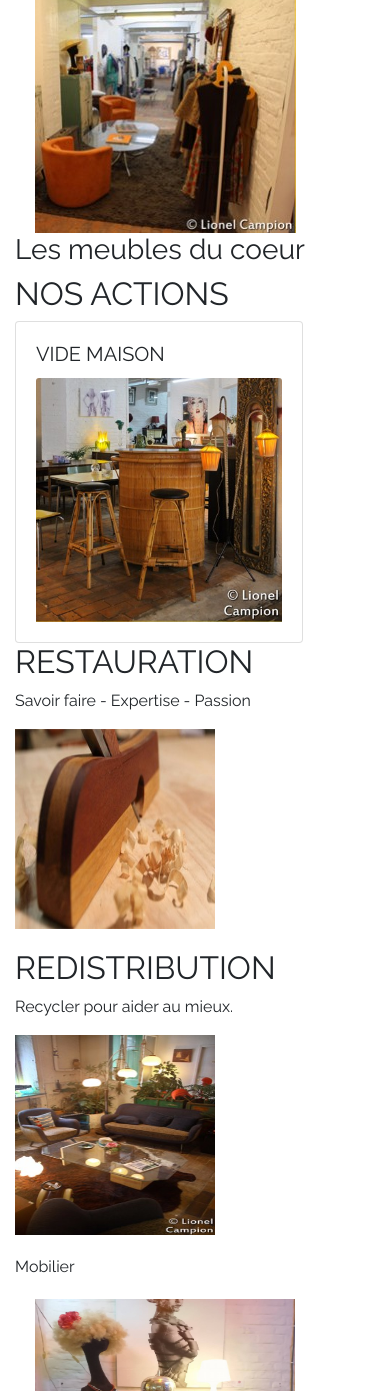
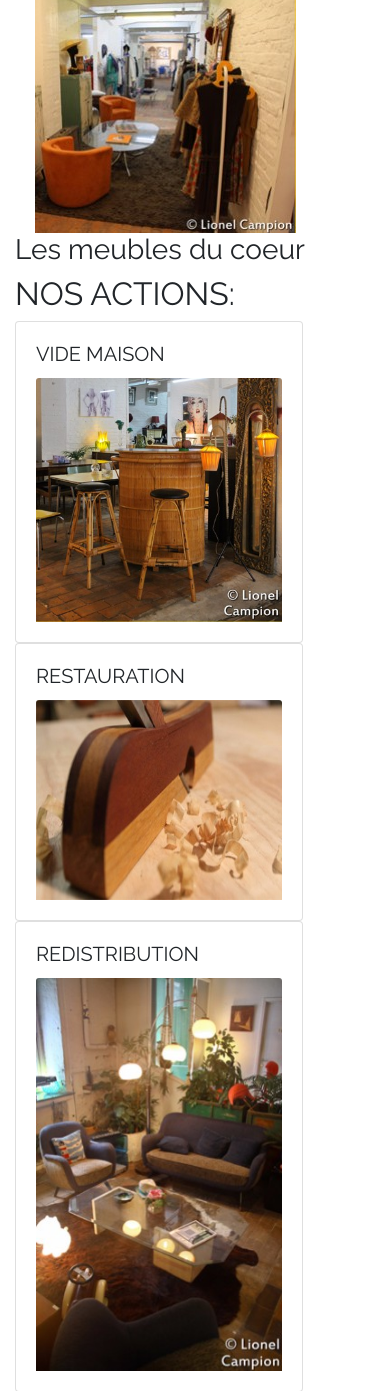
Before and after one commit to Liedekerke/AHOD, a PHP site: page / in a window 390 px wide; the page is wider, and only the part inside the window is pictured. Shown: the part 2579-3970 px from the top of that part. Run offline with PHP 8.4, Linux system fonts and the light colour scheme; some libraries are stand-ins or nearby versions.

Commit message:
Ajout d'un script sur le button donation avec des alert et mise en place des card sur les photos de la section nos action

```diff
--- a/assets/style.css
+++ b/assets/style.css
@@ -9,11 +9,12 @@ body {
 
 .firstsentence {
     margin-left:500px;
-    text-align:center;
+    /* text-align:center; */
     animation-name:text1;
 	animation-duration:2s;
 	color: white;
 	font-weight: bolder;
+	/* position: absolute; */
 }
 
 button{
@@ -210,10 +211,8 @@ button{
   padding: 20px;
 }
 
-.actionImage {
-  height: 200px;
-  width: 200px;
-  margin-bottom: 20px;
+#actionImage {
+	height: 200px;
 }
 .imgBoutique {
   height: 300px;
@@ -229,4 +228,6 @@ button{
 .carouselImage {
 	height: 800px;
 	width: 100%;
+	background-size: cover;
+	background-color: rgba(0, 0, 0, 1);
 }
--- a/index.html
+++ b/index.html
@@ -33,16 +33,16 @@
                         <div class="collapse navbar-collapse" id="navbarResponsive">
                             <ul class="navbar-nav ml-auto">
                                 <li class="nav-item active">
-                                    <a class="nav-link" href="#acceuil">Acceuil<span class="sr-only">(current)</span></a>
+                                    <a class="nav-link px-5" href="#acceuil">Acceuil<span class="sr-only">(current)</span></a>
                                 </li>
                                 <li class="nav-item active">
-                                    <a class="nav-link " href="#nosAction">Nos Actions</a>
+                                    <a class="nav-link px-5" href="#nosAction">Nos Actions</a>
                                 </li>
                                 <li class="nav-item active">
-                                    <a class="nav-link " href="#boutique">Boutique</a>
+                                    <a class="nav-link px-5" href="#boutique">Boutique</a>
                                 </li>
                                 <li class="nav-item active">
-                                    <a class="nav-link " href="#contact">Contact</a>
+                                    <a class="nav-link px-5" href="#contact">Contact</a>
                                 </li>
                             </ul>
                         </div>
@@ -56,19 +56,19 @@
     <div class="container-fluid">
         <div class="row">
             <div class="col-md">
-                <div id="carouselExampleFade" class="carousel slide carousel-fade" data-ride="carousel" data-interval="1000" data-wrap="false">
+                <div id="carouselExampleFade" class="carousel slide carousel-fade" class="d-flex justify-content-center" data-ride="carousel" data-interval="1000" data-wrap="false">
                     <div class="carousel-inner">
                         <div class="carousel-item active">
                             <div class="animation_text">
                                 <h1 class="firstsentence">LES RIVIÈRES SONT FAITES DE PETITES GOUTTES</h1>
-                                <button class="button"><i class="fas fa-shopping-cart"></i> Donation</button>
+                                <!-- <button class="button" id="button"><i class="fas fa-shopping-cart"></i> Donation</button> -->
                             </div>
                             <img class="d-block carouselImage" src="assets/slide1.jpg" alt="First slide">
                         </div>
                         <div class="carousel-item">
                                 <div class="animation_text">
                                     <h1 class="firstsentence">LES RIVIÈRES SONT FAITES DE PETITES GOUTTES</h1>
-                                    <button class="button"><i class="fas fa-shopping-cart"></i> Donation</button>
+                                    <button class="button" id="button"><i class="fas fa-shopping-cart"></i> Donation</button>
                                 </div>
                             <img class="d-block carouselImage" src="assets/slide2.jpg" alt="Second slide">
 
@@ -165,7 +165,7 @@
         <div class="row">
                 <div class="col-md">
                     <h3>Les meubles du coeur</h3>
-                    <h2 id="nosAction">NOS ACTIONS</h2>
+                    <h2 id="nosAction">NOS ACTIONS:</h2>
                 </div>
         </div>
         <div class="row">
@@ -179,6 +179,26 @@
                     </div>
                 </div>
             </div>
+            <div class="col-md-4">
+                <div class="card" style="width: 18rem;">
+                    <div class="card-body">
+                        <h5 class="card-title">RESTAURATION</h5>
+                        <!-- <p class="card-text">Some quick example text to build on the card title and make up the bulk of the card's content.</p> -->
+                        <!-- <a href="#" class="btn btn-primary">Go somewhere</a> -->
+                        <img class="card-img-top" id="actionImage" src="assets/action-resto.jpg" alt="resto">
+                    </div>
+                </div>
+            </div>
+            <div class="col-md-4">
+                <div class="card" style="width: 18rem;">
+                    <div class="card-body">
+                        <h5 class="card-title">REDISTRIBUTION</h5>
+                        <!-- <p class="card-text">Some quick example text to build on the card title and make up the bulk of the card's content.</p> -->
+                        <!-- <a href="#" class="btn btn-primary">Go somewhere</a> -->
+                        <img class="card-img-top" class="actionImage" src="assets/action-redistrubution.jpg" alt="redistrubution" alt="Card image cap">
+                    </div>
+                </div>
+            </div>
                 <!-- <div class="col-md-4">
                     <h2>VIDE MAISON</h2>
                     <p class="paragraphAction">
@@ -188,7 +208,7 @@
                         <img class="actionImage" src="assets/action-vide-maison.jpg" alt="vide-maison">
                     </div>
                 </div> -->
-                <div class="col-md-4">
+                <!-- <div class="col-md-4">
                     <h2>RESTAURATION
                         </h2>
                     <p class="paragraphAction">
@@ -207,7 +227,7 @@
                     <div>
                         <img class="actionImage" src="assets/action-redistrubution.jpg" alt="redistrubution">
                     </div>
-                </div>
+                </div> -->
 
         </div>
 
@@ -271,7 +291,6 @@
                     <h1 id="contact">Contact</h1>
                     <div class="well well-md">
                         <form action="controler.php" method="post" id="form">
-
                             <div class="form-group">
                                 <label for="name">
                                     Name</label>
@@ -288,20 +307,18 @@
                                 </div>
                             </div>
                             <div class="form-group">
-                                    <label for="name">
-                                        Message</label>
-                                    <textarea name="message" id="message" class="form-control" rows="9" cols="25" required="required"
-                                        placeholder="Message"></textarea>
-                                </div>
+                                <label for="name">Message</label>
+                                <textarea name="message" id="message" class="form-control" rows="9" cols="25" required="required"
+                                    placeholder="Message">
+                                </textarea>
+                            </div>
                                 <button type="submit" name="send" class="btn btn-primary pull-right" id="btnContactUs">
                                     Send Message
                                 </button>
-
                         </form>
                     </div>
                 </div>
-                <div class="col-md-col1">
-
+                <div class="col-md-1">
                 </div>
                 <div class="col-md-4 offset-sm-2">
                     <div class="socialContact pt-4">
@@ -321,30 +338,10 @@
             </div>
         </div>
     </footer>
-
+    <script src="script.js" type="text/javascript"></script>
 
     <script src="https://code.jquery.com/jquery-3.3.1.slim.min.js" integrity="sha384-q8i/X+965DzO0rT7abK41JStQIAqVgRVzpbzo5smXKp4YfRvH+8abtTE1Pi6jizo" crossorigin="anonymous"></script>
     <script src="https://cdnjs.cloudflare.com/ajax/libs/popper.js/1.14.3/umd/popper.min.js" integrity="sha384-ZMP7rVo3mIykV+2+9J3UJ46jBk0WLaUAdn689aCwoqbBJiSnjAK/l8WvCWPIPm49" crossorigin="anonymous"></script>
     <script src="https://stackpath.bootstrapcdn.com/bootstrap/4.1.1/js/bootstrap.min.js" integrity="sha384-smHYKdLADwkXOn1EmN1qk/HfnUcbVRZyYmZ4qpPea6sjB/pTJ0euyQp0Mk8ck+5T" crossorigin="anonymous"></script>
-    <script>
-        // if ('serviceWorker' in navigator) {
-        //     window.addEventListener('load', function() {
-        //     navigator.serviceWorker.register('service-worker.js').then(function(registration) {
-        //         // Registration was successful
-        //         console.log('ServiceWorker registration successful with scope: ', registration.scope);
-        //     }, function(err) {
-        //         // registration failed :(
-        //         console.log('ServiceWorker registration failed: ', err);
-        //     });
-        //     });
-        // }
-        // function validateForm() {
-        //     var x = document.forms["myForm"]["fname"].value;
-        //     if (x == "") {
-        //         alert("Name must be filled out");
-        //         return false;
-        //     }
-        // }
-    </script>
 </body>
 </html>
--- /dev/null
+++ b/script.js
@@ -0,0 +1,31 @@
+let don = document.getElementById('button');
+let somme;
+don.addEventListener('click', () => {
+    somme = parseInt(prompt('entrer une somme'));
+    if (!isNaN(somme)){
+        alert('Merci pour votre donnation de ' + somme + ' euros');
+    } else {
+        alert("FUCKOFF CLAUDIU");
+    }
+})
+
+if ('serviceWorker' in navigator) {
+    window.addEventListener('load', function() {
+        navigator.serviceWorker.register('service-worker.js').then(function(registration) {
+            // Registration was successful
+            console.log('ServiceWorker registration successful with scope: ', registration.scope);
+        }, function(err) {
+            // registration failed :(
+            console.log('ServiceWorker registration failed: ', err);
+        }
+    );
+        }
+    );
+}
+function validateForm() {
+    var x = document.forms["myForm"]["fname"].value;
+    if (x == "") {
+        alert("Name must be filled out");
+        return false;
+    }
+}
```
